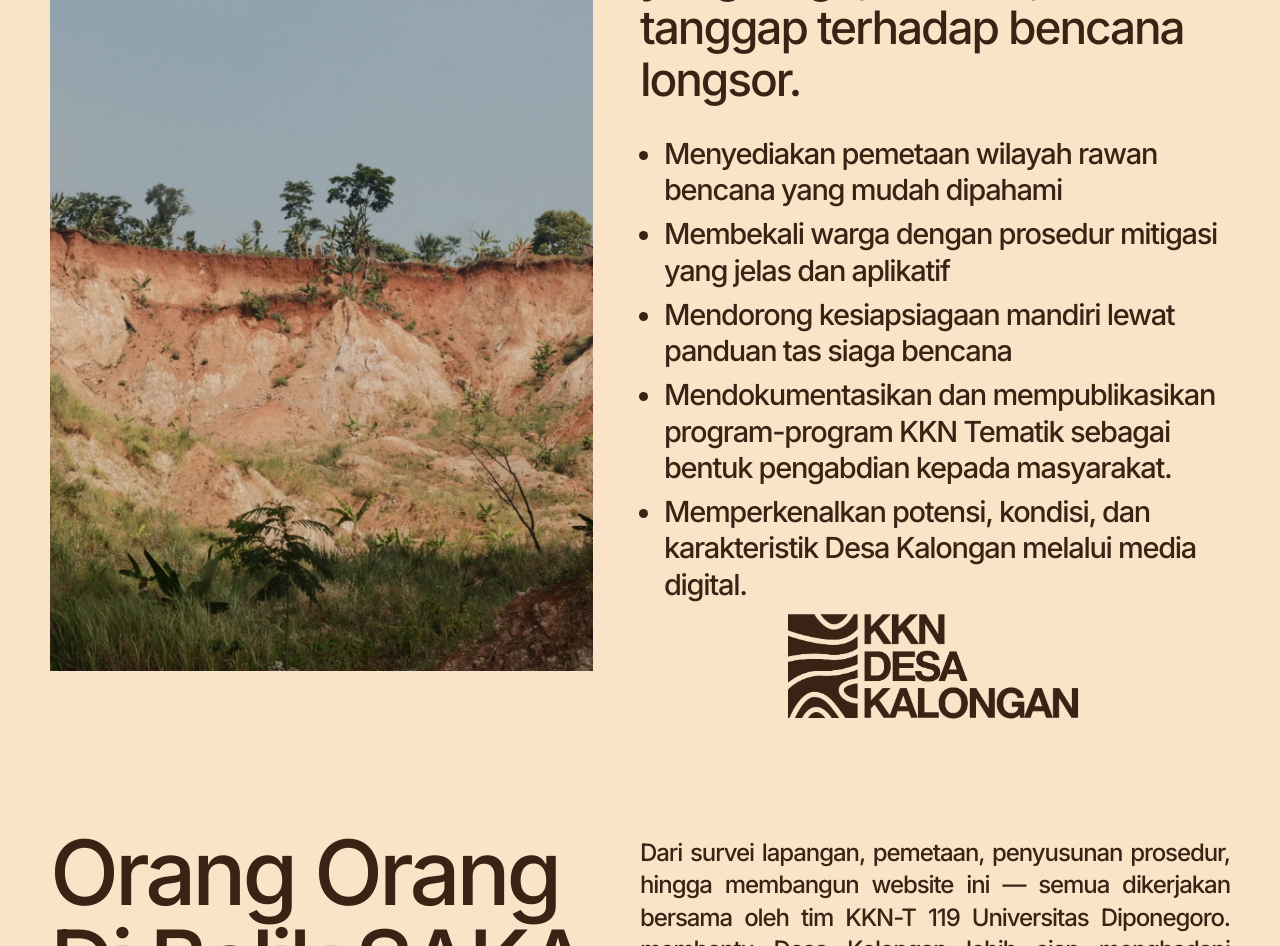
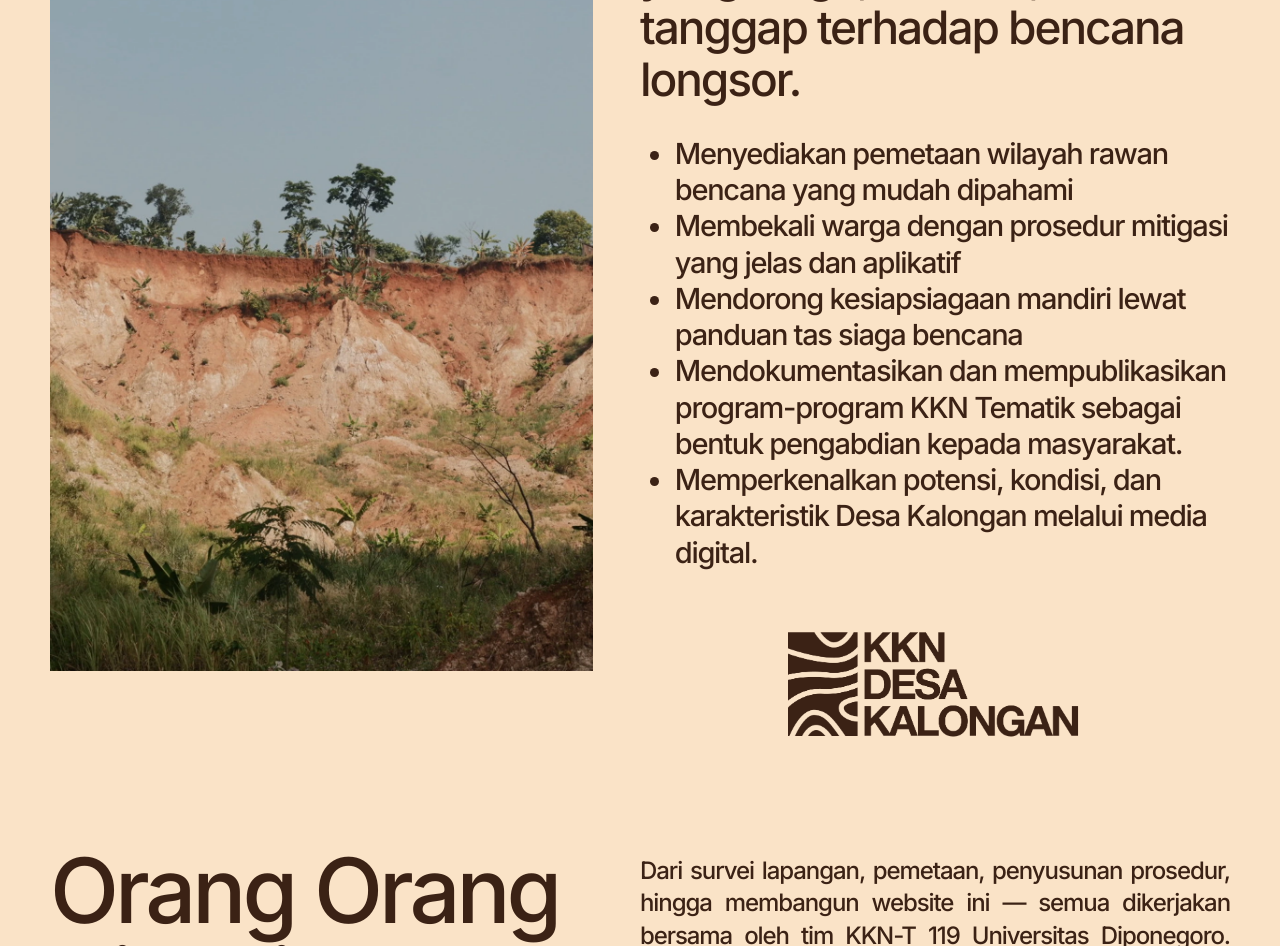
Before and after one commit to Celllzzz/SAKA-SiagaBencanaKalongan, a Next.js app: page /tentang in a window 1280 px wide. Shown: the part 3360-4306 px from the top of the page. Built offline with nearby package versions, Linux system fonts and the light colour scheme.

Commit message:
fix(tentang): fix list item rendering and logo margin in about section

```diff
--- a/src/components/tentang/about-content-section.tsx
+++ b/src/components/tentang/about-content-section.tsx
@@ -80,7 +80,7 @@ export function AboutContentSection() {
                 Mewujudkan Desa Kalongan yang siaga, mandiri, dan tanggap terhadap bencana longsor.
               </h3>
 
-              <ul className="flex flex-col gap-2 font-[Inter] font-medium text-[14px] md:text-[18px] xl:text-[29px] leading-[1.4] xl:leading-[1.25] tracking-[-0.045em] list-disc pl-6 marker:text-[#3B2215]">
+              <ul className="font-[Inter] font-medium text-[14px] md:text-[18px] xl:text-[29px] leading-[1.4] xl:leading-[1.25] tracking-[-0.045em] list-disc pl-[1.2em] marker:text-[#3B2215]">
                 <li>Menyediakan pemetaan wilayah rawan bencana yang mudah dipahami</li>
                 <li>Membekali warga dengan prosedur mitigasi yang jelas dan aplikatif</li>
                 <li>Mendorong kesiapsiagaan mandiri lewat panduan tas siaga bencana</li>
@@ -90,7 +90,7 @@ export function AboutContentSection() {
             </div>
 
             {/* KKN Logo */}
-            <div className="relative w-[200px] xl:w-[294px] h-[85px] xl:h-[125px] mt-[40px] xl:mt-auto self-center">
+            <div className="relative w-[200px] xl:w-[294px] h-[85px] xl:h-[125px] mt-[40px] xl:mt-[50px] self-center">
               <Image
                 src="/logo/logo_kkn.png"
                 alt="Logo KKN Desa Kalongan"
```
